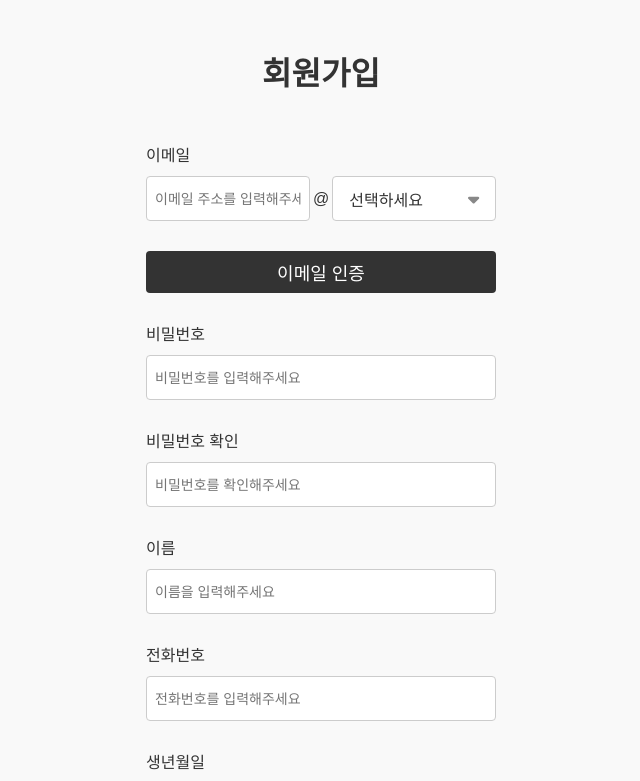
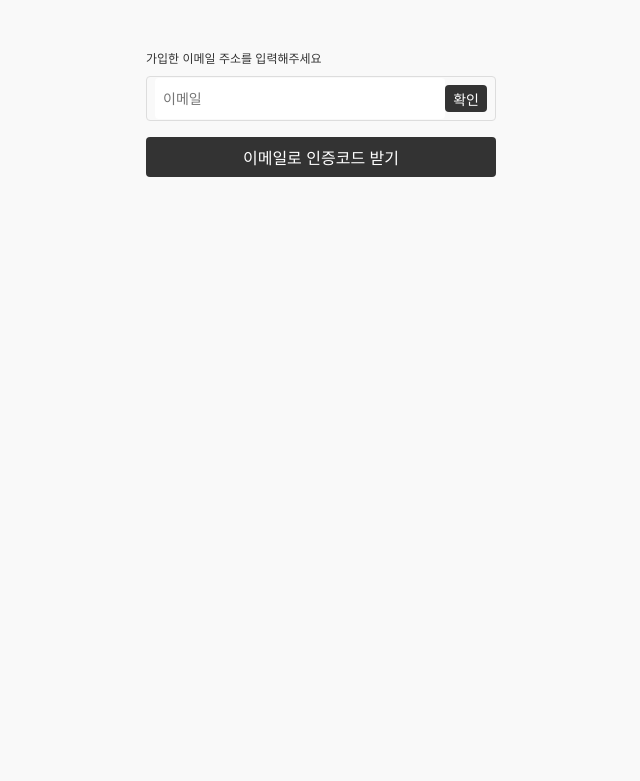
Before and after one commit to FB-CodeQuest/my-room, a React (Create React App) app in the folder frontend/: page / in a window 1280 px wide. Shown: the top 781 px of the page, without its empty margins (319-959 px from the left). Built offline with nearby package versions, Linux system fonts and the light colour scheme.

Commit message:
Feat: Password Reset Page-이메일 인증

```diff
--- a/frontend/src/App.js
+++ b/frontend/src/App.js
@@ -1,12 +1,14 @@
 import "./styles/global.scss";
 import LoginPage from "./pages/Login/LoginPage";
 import SignUpPage from "./pages/SignUp/SignUpPage";
+import PasswordResetPage from "./pages/PasswordReset/PasswordResetPage";
 
 function App() {
   return (
     <>
      {/*<LoginPage />*/}
-        <SignUpPage />
+     {/*   <SignUpPage />*/}
+        <PasswordResetPage/>
     </>
   );
 }
--- a/frontend/src/components/Button/Button.scss
+++ b/frontend/src/components/Button/Button.scss
@@ -4,7 +4,7 @@ button{
     width: 100%;
     padding: .5rem 1rem;
     color: #fff;
-    font-size: $font-size-h4;
+    font-size: $font-size-body;
     border-radius: 4px;
     background-color: #333;
     cursor: pointer;
--- /dev/null
+++ b/frontend/src/pages/PasswordReset/PasswordResetPage.jsx
@@ -0,0 +1,37 @@
+import "./PasswordResetPage.scss";
+import Input from "../../components/Input/Input";
+import {useState} from "react";
+import Button from "../../components/Button/Button";
+
+const PasswordResetPage = () => {
+    const [emailAddress, setEmailAddress] = useState('');
+    return(
+        <div className={"password-reset-container"}>
+            {/* 1단계 : 이메일 인증 */}
+            <div className={"password-reset-email"}>
+                <p className={"message"}>가입한 이메일 주소를 입력해주세요</p>
+                <div className={"input-button-wrap"}>
+                    <Input
+                        className={"email-address"}
+                        type={"text"}
+                        id={"emailAddress"}
+                        label={"이메일주소"}
+                        placeholder={"이메일"}
+                        onChange={(e) => setEmailAddress(e.target.value)}
+                    />
+                    <Button type={"submit"} className={"input-btn"}>확인</Button>
+                </div>
+                <Button type={"submit"} className={"input-btn"}>이메일로 인증코드 받기</Button>
+            </div>
+
+            {/* 2단계 : 이메일 인증 코드 입력 */}
+            <div className={"password-reset-code"}>
+
+            </div>
+            {/* 3단계 : 비밀번호 재설정 */}
+            <div className={"password-reset"}></div>
+        </div>
+    );
+};
+
+export default PasswordResetPage;
--- /dev/null
+++ b/frontend/src/pages/PasswordReset/PasswordResetPage.scss
@@ -0,0 +1,42 @@
+@import '../../styles/global';
+
+.password-reset-container{
+  max-width: 350px;
+  width: 100%;
+  height: auto;
+  padding: 50px 0;
+  margin: 0 auto;
+
+  .password-reset-email{
+    .message{
+      font-size: $font-size-caption;
+      margin-bottom: .5rem;
+    }
+
+    .input-button-wrap{
+      width: 100%;
+      height: 45px;
+      padding: .5rem;
+      display: flex;
+      border: 1px solid #ddd;
+      border-radius: 4px;
+      margin-bottom: 1rem;
+
+      .email-address{
+        input{
+          height: initial;
+          border: none;
+        }
+      }
+
+      .input-btn{
+        width: initial;
+        display: inline-block;
+        padding: .8rem .5rem;
+        line-height: 5px;
+        font-size: $font-size-small;
+        white-space: nowrap;
+      }
+    }
+  }
+}
```
Also changed, not shown: 1 other file (tests, documents, lock files or other folders).
